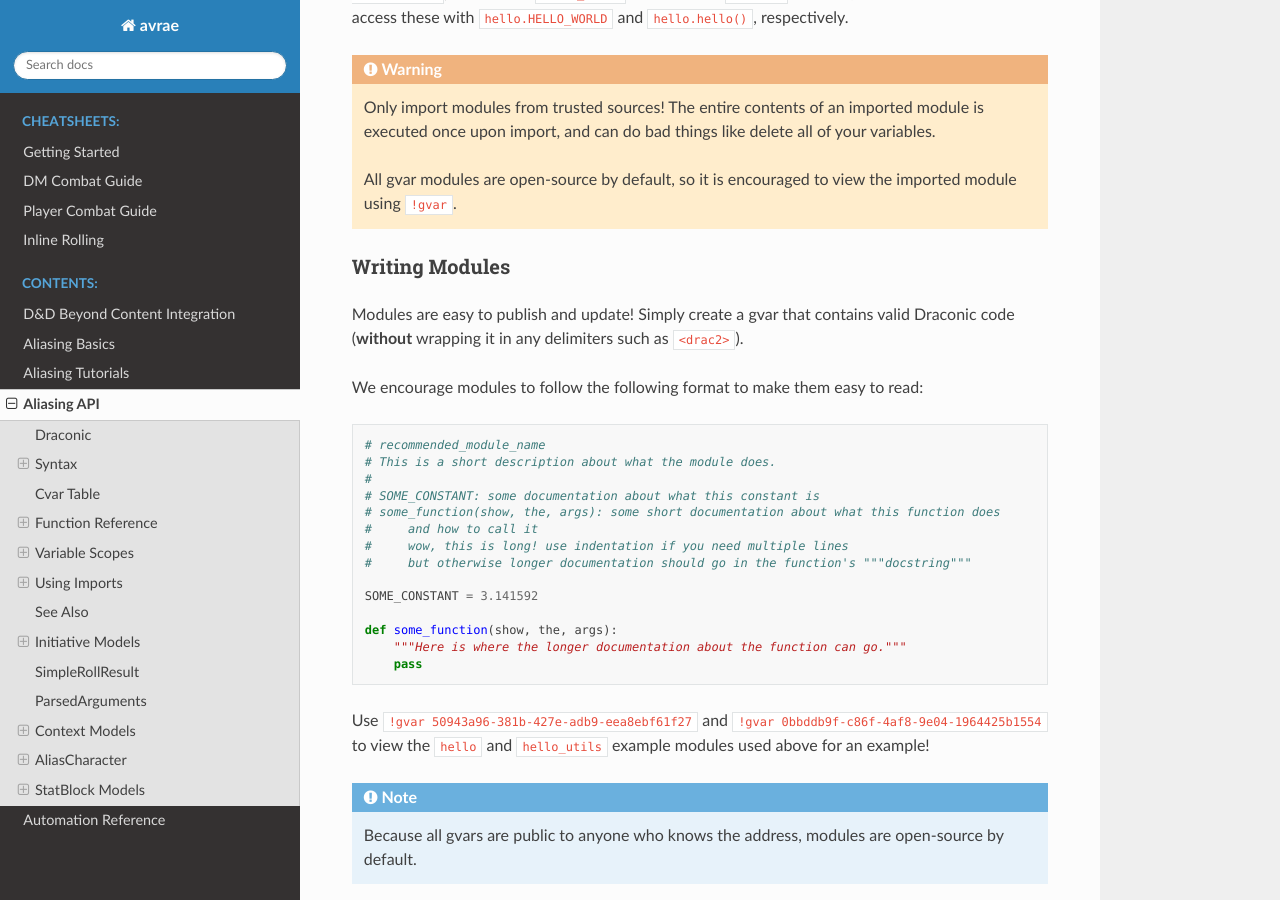
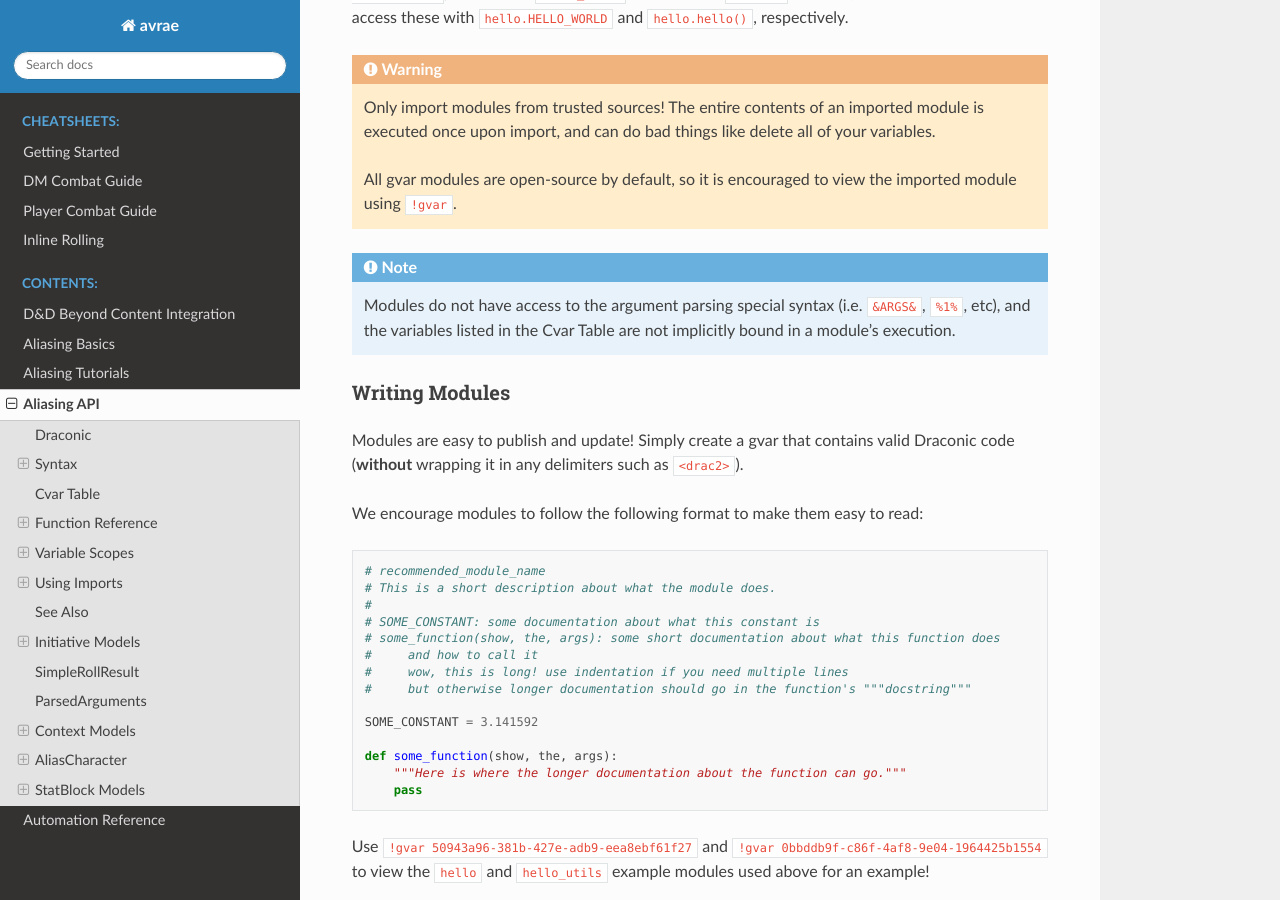
Before and after one commit to avrae/avrae, a Sphinx documentation site: the page built from docs/aliasing/api.rst, in a window 1280 px wide and 900 px high, scrolled down 15781 px. Built offline with Sphinx 7.4.7 and the Read the Docs theme 2.0.0, drawn with Linux system fonts in a browser that asks for light colours.

Commit message:
docs: add note about argparsing/cvars in modules

```diff
--- a/docs/aliasing/api.rst
+++ b/docs/aliasing/api.rst
@@ -652,6 +652,11 @@ respectively.
     import, and can do bad things like delete all of your variables.
 
     All gvar modules are open-source by default, so it is encouraged to view the imported module using ``!gvar``.
+
+.. note::
+
+    Modules do not have access to the argument parsing special syntax (i.e. ``&ARGS&``, ``%1%``, etc), and the variables
+    listed in the Cvar Table are not implicitly bound in a module's execution.
 
 Writing Modules
 ^^^^^^^^^^^^^^^
```
